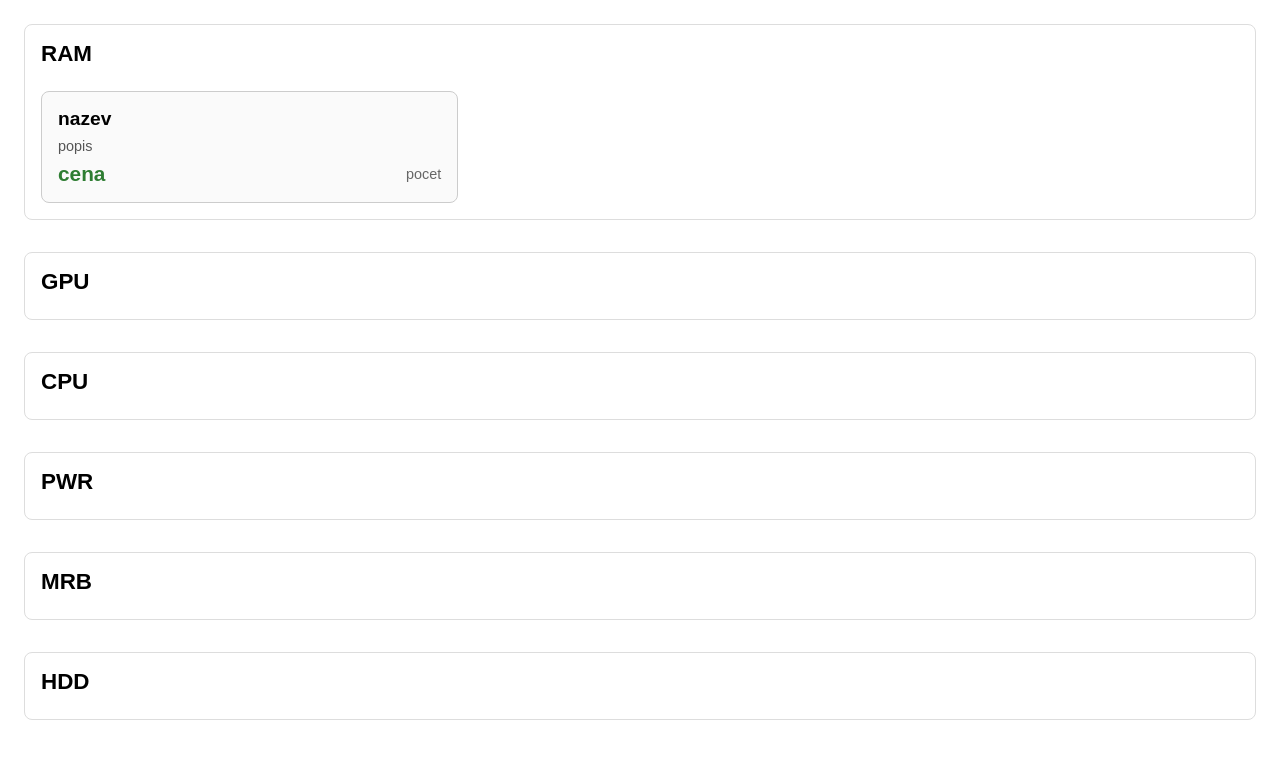
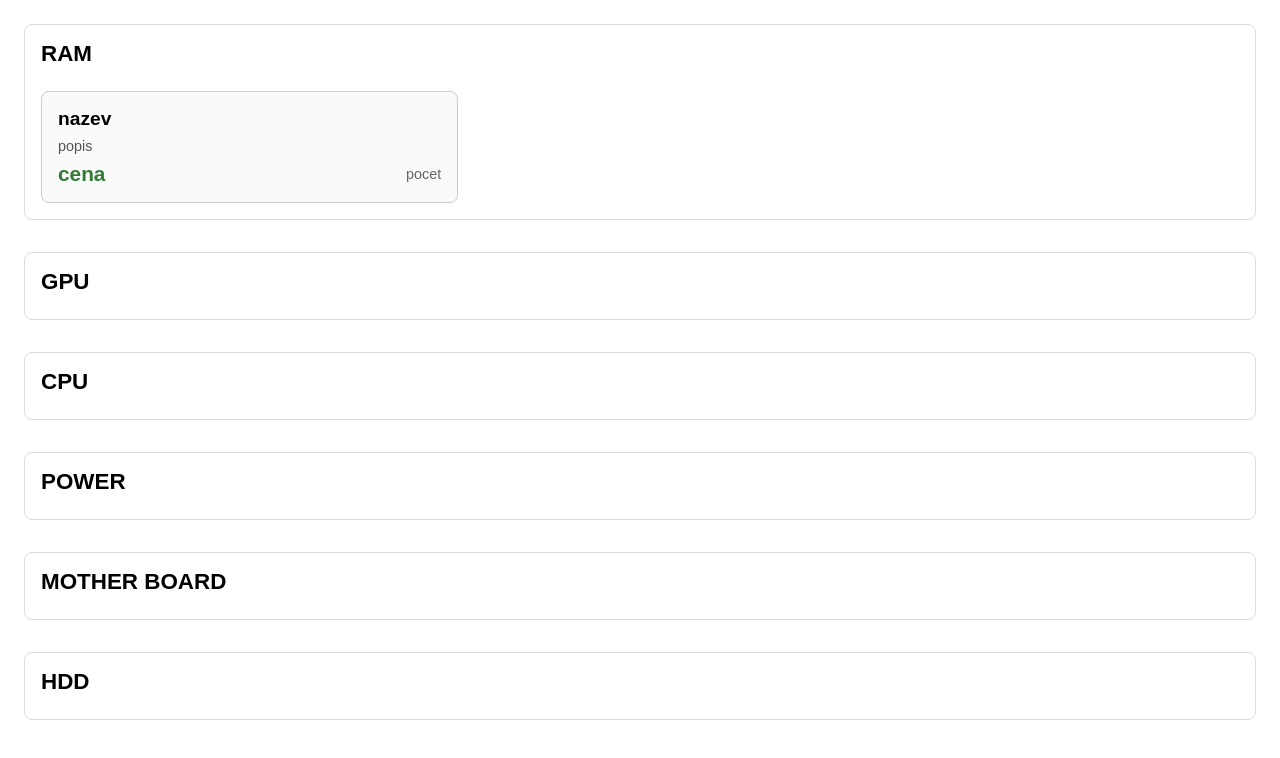
Before and after one commit to ashaxe333/Eshop_Project, a website: page computer_parts/computer_eshop/public/index.html in a window 1280 px wide. Drawn offline with Linux system fonts and the light colour scheme.

Commit message:
first commit

```diff
--- a/computer_parts/computer_eshop/public/index.html
+++ b/computer_parts/computer_eshop/public/index.html
@@ -20,8 +20,8 @@
         </ul>
         <ul id="gpu" data-component="gpu"></ul>
         <ul id="cpu" data-component="cpu"></ul>
-        <ul id="pwr" data-component="pwr"></ul>
-        <ul id="mrb" data-component="mrb"></ul>
+        <ul id="power" data-component="power"></ul>
+        <ul id="mother board" data-component="mother board"></ul>
         <ul id="hdd" data-component="hdd"></ul>
 
     </main>
```
